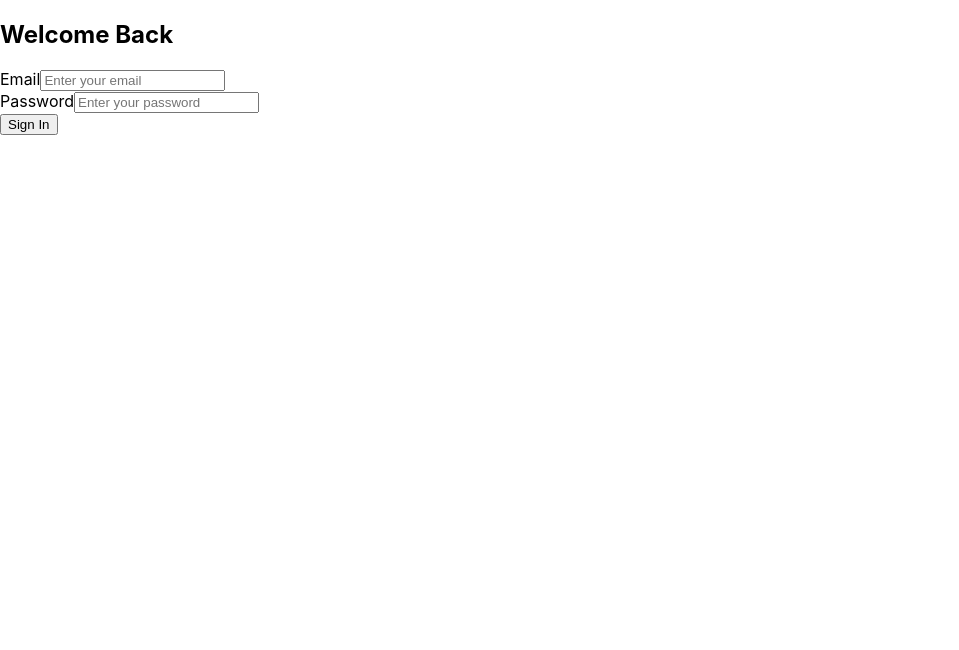
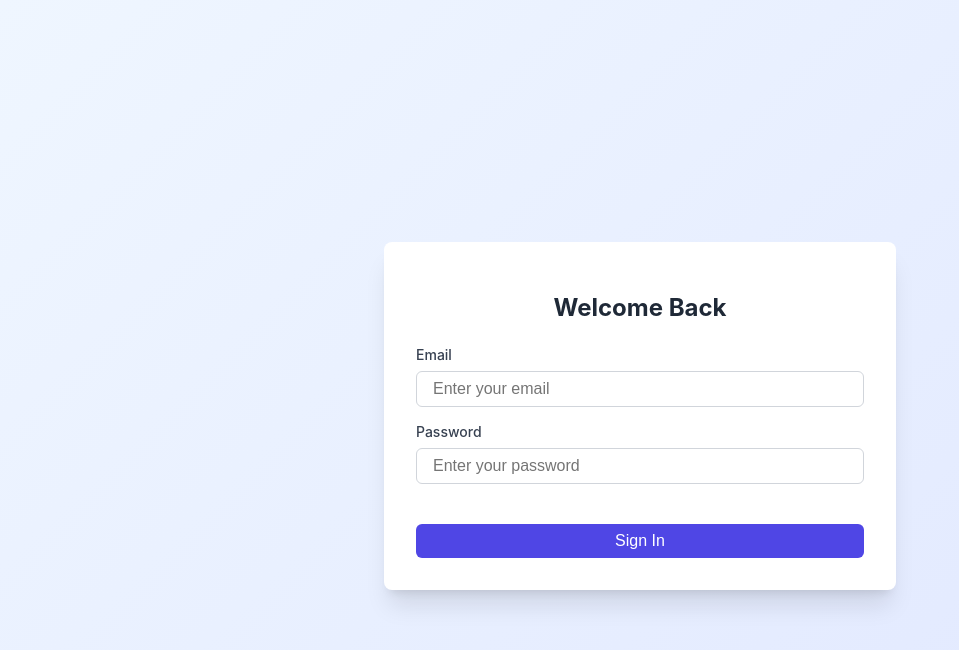
Before and after one commit to hashcode-dev/awesome-react, a React (Create React App) app: page / in a window 1280 px wide. Shown: the top 650 px of the page, without its empty margins (0-959 px from the left). Built offline with nearby package versions, Linux system fonts and the light colour scheme.

Commit message:
[XXX-0000]: Login Card Component

```diff
--- a/src/components/LoginCard.js
+++ b/src/components/LoginCard.js
@@ -1,6 +1,5 @@
-import '../App.css';
-
 import { useState } from 'react';
+import '../styles/LoginCard.css';
 
 export default function LoginCard() {
     const [email, setEmail] = useState('');
@@ -11,51 +10,34 @@ export default function LoginCard() {
     };
 
     return (
-        <div className="min-h-screen bg-gradient-to-br from-blue-50 to-indigo-100 flex items-center justify-center p-4">
-            <div className="bg-white rounded-lg shadow-xl p-8 w-full max-w-md">
-                <h2 className="text-2xl font-bold text-gray-800 mb-6 text-center">
-                    Welcome Back
-                </h2>
+        <div className="login-page">
+            <div className="login-card">
+                <h2>Welcome Back</h2>
 
-                <div className="space-y-4">
-                    <div>
-                        <label
-                            htmlFor="email"
-                            className="block text-sm font-medium text-gray-700 mb-2"
-                        >
-                            Email
-                        </label>
+                <div>
+                    <div className="form-group">
+                        <label htmlFor="email">Email</label>
                         <input
                             type="email"
                             id="email"
                             value={email}
                             onChange={(e) => setEmail(e.target.value)}
-                            className="w-full px-4 py-2 border border-gray-300 rounded-md focus:ring-2 focus:ring-indigo-500 focus:border-transparent outline-none transition"
                             placeholder="Enter your email"
                         />
                     </div>
 
-                    <div>
-                        <label
-                            htmlFor="password"
-                            className="block text-sm font-medium text-gray-700 mb-2"
-                        >
-                            Password
-                        </label>
+                    <div className="form-group">
+                        <label htmlFor="password">Password</label>
                         <input
                             type="password"
                             id="password"
                             value={password}
                             onChange={(e) => setPassword(e.target.value)}
-                            className="w-full px-4 py-2 border border-gray-300 rounded-md focus:ring-2 focus:ring-indigo-500 focus:border-transparent outline-none transition"
                             placeholder="Enter your password"
                         />
                     </div>
 
-                    <button
-                        onClick={handleSubmit}
-                        className="w-full bg-indigo-600 text-white py-2 px-4 rounded-md hover:bg-indigo-700 transition duration-200 font-medium mt-6"
-                    >
+                    <button onClick={handleSubmit} className="login-btn">
                         Sign In
                     </button>
                 </div>
--- /dev/null
+++ b/src/styles/LoginCard.css
@@ -0,0 +1,72 @@
+.login-page {
+    min-height: 100vh;
+    display: flex;
+    align-items: center;
+    justify-content: center;
+    padding: 1rem;
+    background: linear-gradient(135deg, #eff6ff, #e0e7ff);
+}
+
+.login-card {
+    background-color: #fff;
+    border-radius: 0.5rem;
+    box-shadow: 0 20px 25px -5px rgba(0, 0, 0, 0.1),
+                0 8px 10px -6px rgba(0, 0, 0, 0.1);
+    padding: 2rem;
+    width: 100%;
+    max-width: 28rem;
+}
+
+.login-card h2 {
+    font-size: 1.5rem;
+    font-weight: 700;
+    color: #1f2937;
+    margin-bottom: 1.5rem;
+    text-align: center;
+}
+
+.form-group {
+    margin-bottom: 1rem;
+}
+
+.form-group label {
+    display: block;
+    font-size: 0.875rem;
+    font-weight: 500;
+    color: #374151;
+    margin-bottom: 0.5rem;
+}
+
+.form-group input {
+    width: 100%;
+    padding: 0.5rem 1rem;
+    border: 1px solid #d1d5db;
+    border-radius: 0.375rem;
+    outline: none;
+    transition: border-color 0.2s, box-shadow 0.2s;
+    font-size: 1rem;
+    box-sizing: border-box;
+}
+
+.form-group input:focus {
+    border-color: transparent;
+    box-shadow: 0 0 0 2px #6366f1;
+}
+
+.login-btn {
+    width: 100%;
+    background-color: #4f46e5;
+    color: #fff;
+    padding: 0.5rem 1rem;
+    border: none;
+    border-radius: 0.375rem;
+    font-size: 1rem;
+    font-weight: 500;
+    cursor: pointer;
+    margin-top: 1.5rem;
+    transition: background-color 0.2s;
+}
+
+.login-btn:hover {
+    background-color: #4338ca;
+}
```
